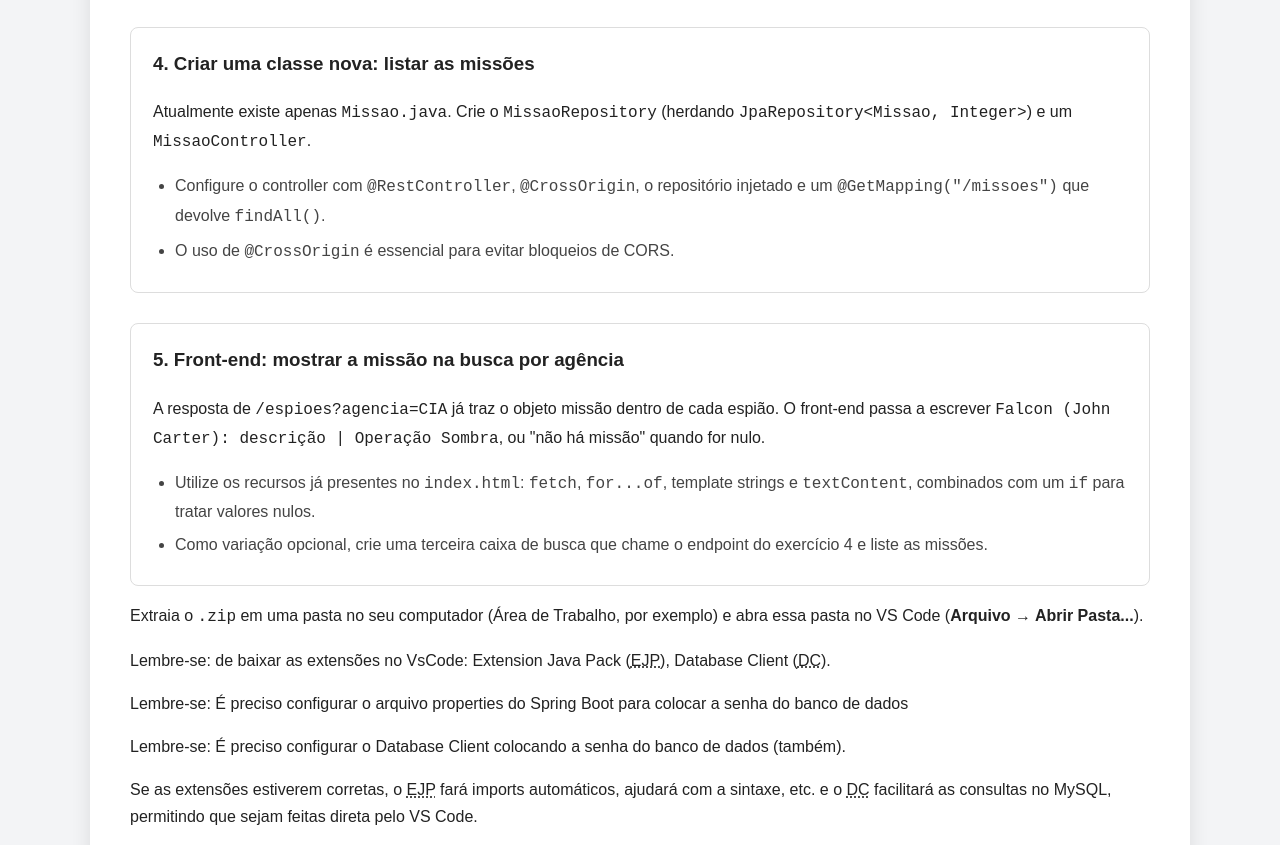
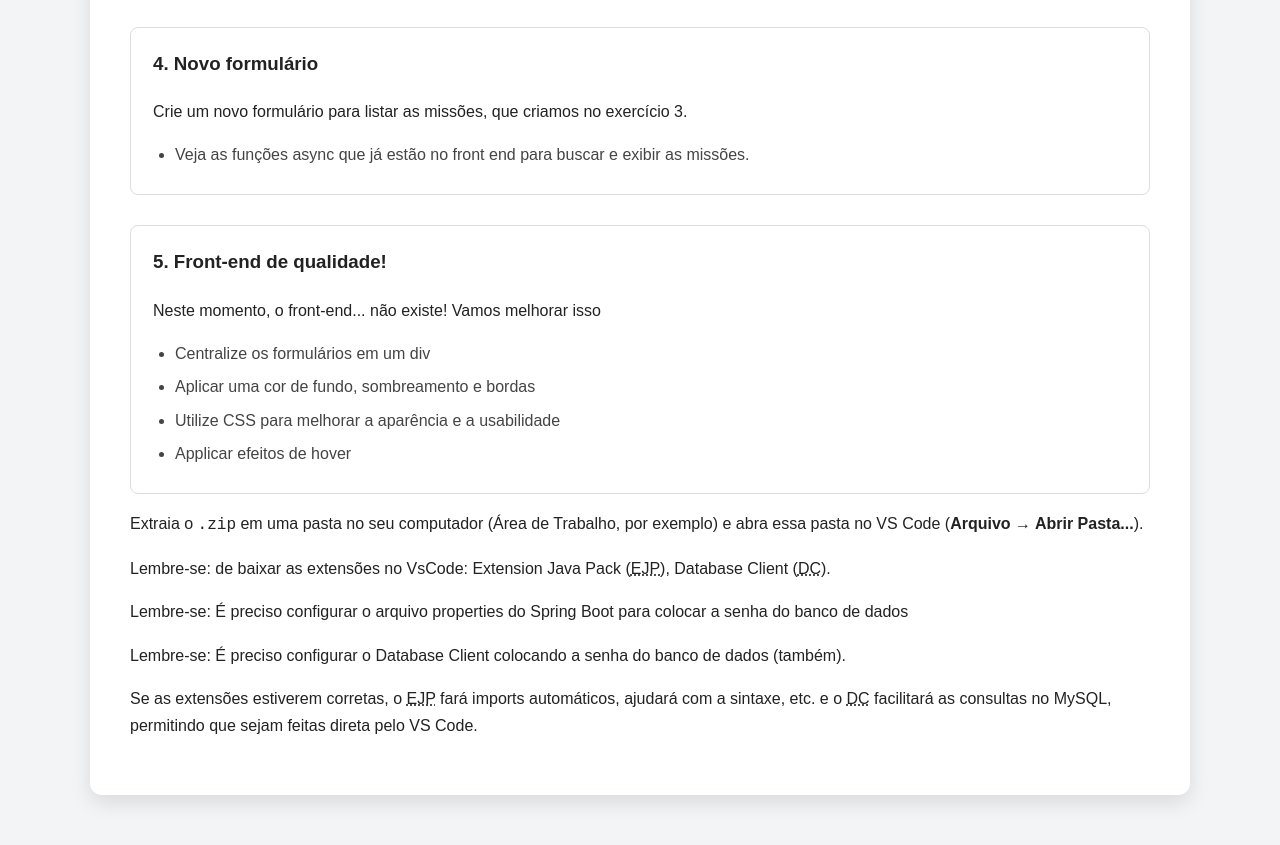
Before and after one commit to GeorgeTrator/Backend, a plain HTML site: page exercises/ex07/index.html in a window 1280 px wide. Shown: the part 1435-2280 px from the top of the page. Drawn offline with Linux system fonts and the light colour scheme.

Commit message:
update questões

```diff
--- a/exercises/ex07/index.html
+++ b/exercises/ex07/index.html
@@ -197,20 +197,21 @@
         </div>
 
         <div class="passo">
-            <h3>4. Criar uma classe nova: listar as missões</h3>
-            <p>Atualmente existe apenas <code>Missao.java</code>. Crie o <code>MissaoRepository</code> (herdando <code>JpaRepository&lt;Missao, Integer&gt;</code>) e um <code>MissaoController</code>.</p>
+            <h3>4. Novo formulário</h3>
+            <p>Crie um novo formulário para listar as missões, que criamos no exercício 3.</p>
             <ul>
-                <li>Configure o controller com <code>@RestController</code>, <code>@CrossOrigin</code>, o repositório injetado e um <code>@GetMapping("/missoes")</code> que devolve <code>findAll()</code>.</li>
-                <li>O uso de <code>@CrossOrigin</code> é essencial para evitar bloqueios de CORS.</li>
+                <li>Veja as funções async que já estão no front end para buscar e exibir as missões.</li>
             </ul>
         </div>
 
         <div class="passo">
-            <h3>5. Front-end: mostrar a missão na busca por agência</h3>
-            <p>A resposta de <code>/espioes?agencia=CIA</code> já traz o objeto missão dentro de cada espião. O front-end passa a escrever <code>Falcon (John Carter): descrição | Operação Sombra</code>, ou "não há missão" quando for nulo.</p>
+            <h3>5. Front-end de qualidade!</h3>
+            <p>Neste momento, o front-end... não existe! Vamos melhorar isso </p>
             <ul>
-                <li>Utilize os recursos já presentes no <code>index.html</code>: <code>fetch</code>, <code>for...of</code>, template strings e <code>textContent</code>, combinados com um <code>if</code> para tratar valores nulos.</li>
-                <li>Como variação opcional, crie uma terceira caixa de busca que chame o endpoint do exercício 4 e liste as missões.</li>
+                <li>Centralize os formulários em um div </li>
+                <li>Aplicar uma cor de fundo, sombreamento e bordas</li>
+                <li>Utilize CSS para melhorar a aparência e a usabilidade</li>
+                <li>Applicar efeitos de hover</li>
             </ul>
         </div>
 
```
